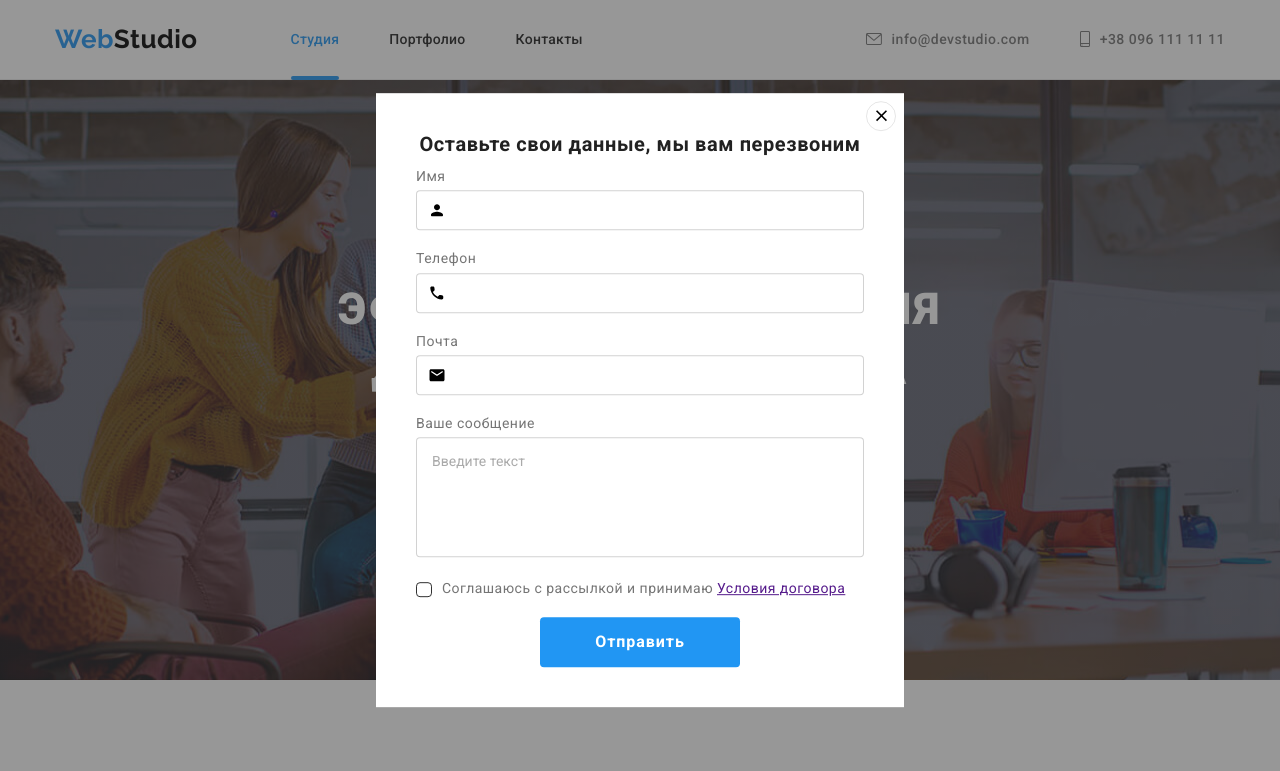
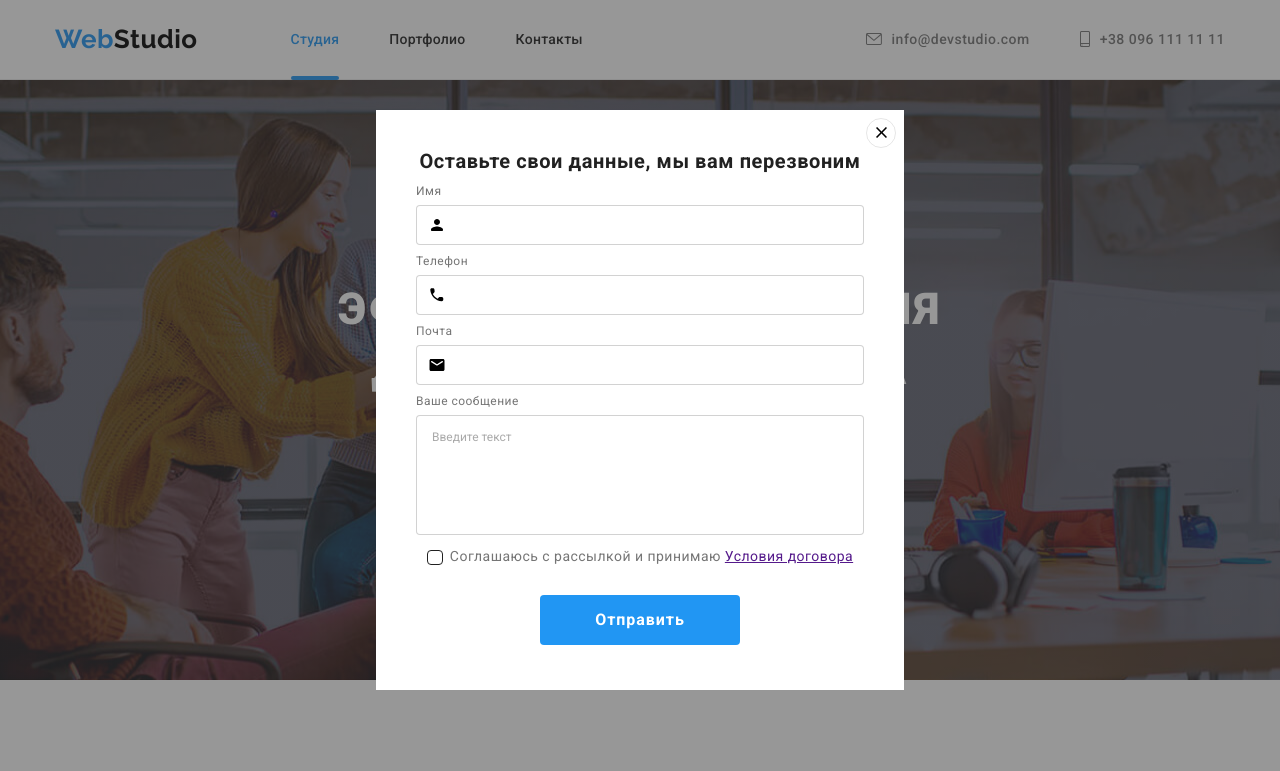
Before and after one commit to Prophecylife/goit-markup-hw-06, a plain HTML site: page index.html in a window 1280 px wide. Both pictures are taken after a click on the button "Заказать услугу". Shown: the top 771 px of the page. Drawn offline with nearby package versions, Linux system fonts and the light colour scheme.

Commit message:
fixed sizes and margins

```diff
--- a/css/styles.css
+++ b/css/styles.css
@@ -729,6 +729,12 @@ img {
   border: solid 1px rgba(0, 0, 0, 0.1);
   cursor: pointer;
   padding: 0;
+  transition: fill 250ms cubic-bezier(0.4, 0, 0.2, 1);
+}
+
+.modal-close-btn:hover,
+.modal-close-btn:focus {
+  fill: var(--accent-color);
 }
 
 .close-button-icon {
@@ -808,6 +814,8 @@ img {
   font-weight: 700;
   margin-bottom: 12px;
   text-align: center;
+  margin-left: auto;
+  margin-right: auto;
 }
 
 .modal-form {
@@ -817,8 +825,8 @@ img {
 
 .modal-form-field {
   font-weight: 400;
-  font-size: 14px;
-  margin-bottom: 20px;
+  font-size: 12px;
+  margin-bottom: 10px;
 }
 
 .modal-form-input-wrapper {
@@ -879,9 +887,10 @@ img {
 }
 
 .modal-form-checkbox-desc {
-  font-weight: 400;
   font-size: 14px;
-  margin-bottom: 20px;
+  margin-bottom: 30px;
+  margin-left: auto;
+  margin-right: auto;
 }
 
 .modal-form-checkbox-desc::before {
@@ -890,10 +899,10 @@ img {
   content: "";
   width: 16px;
   height: 15px;
-  border: 1px solid #303030;
+  border: 1px solid #212121;
   border-radius: 4px;
   cursor: pointer;
-  margin-right: 10px;
+  margin-right: 7px;
 }
 
 .modal-form-check:checked + .modal-form-checkbox-desc::before {
```
